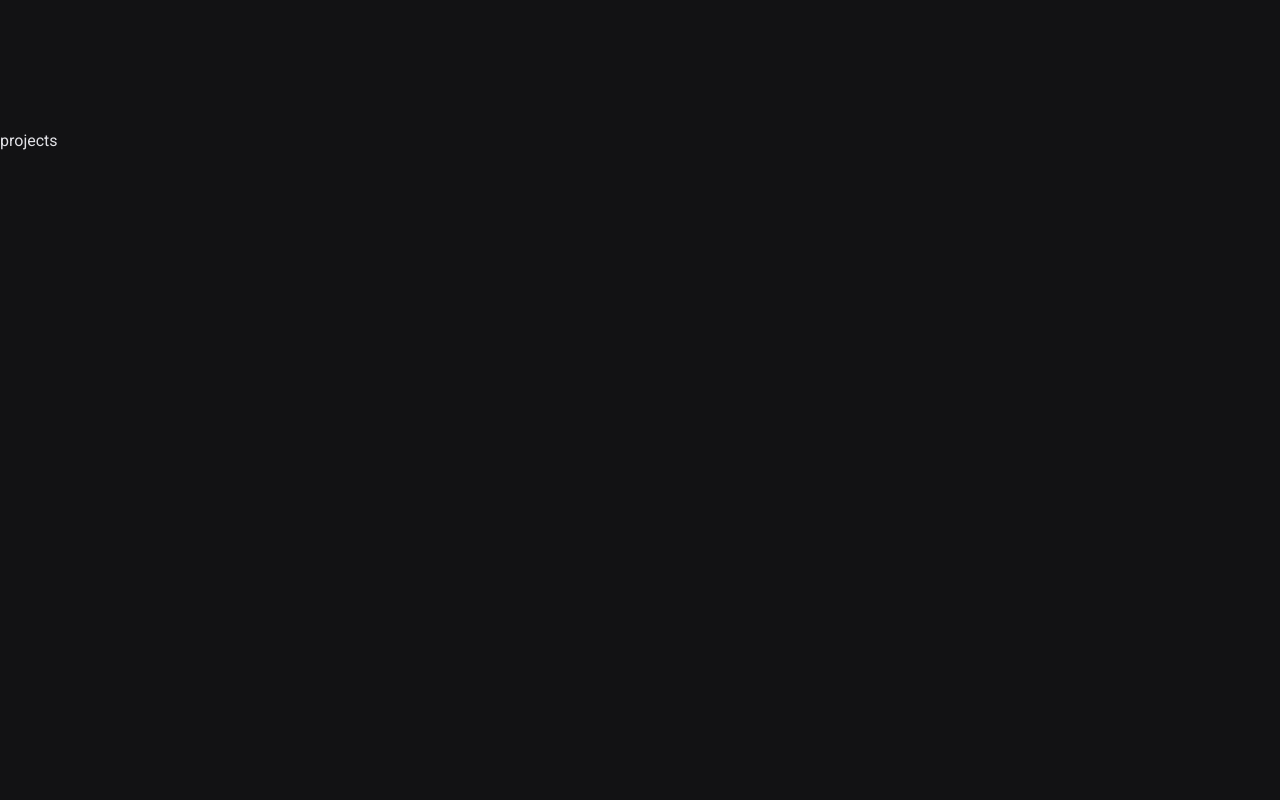
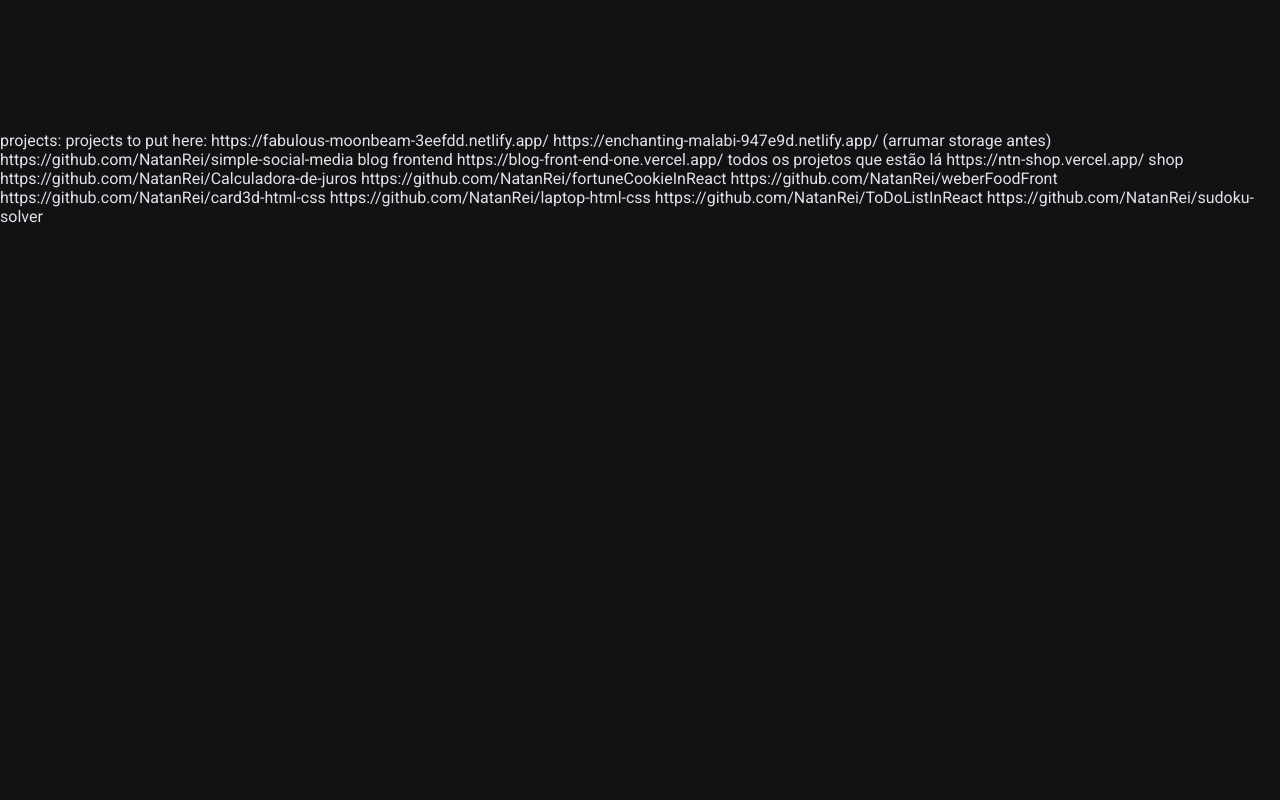
Before and after one commit to NatanRei/portifolio, a React (Vite) app: page / in a window 1280 px wide. Shown: the part 1620-2420 px from the top of the page. Built offline with nearby package versions, Linux system fonts and the light colour scheme.

Commit message:
feat: for now is this

```diff
--- a/src/pages/LandingPage/components/Projects/Projects.tsx
+++ b/src/pages/LandingPage/components/Projects/Projects.tsx
@@ -3,7 +3,19 @@ import { ProjectsContainer } from "./Projects.styles";
 export function Projects() {
     return (
         <ProjectsContainer>
-            projects
+            projects: projects to put here:
+            https://fabulous-moonbeam-3eefdd.netlify.app/
+            https://enchanting-malabi-947e9d.netlify.app/ (arrumar storage antes)
+            https://github.com/NatanRei/simple-social-media
+            blog frontend https://blog-front-end-one.vercel.app/ todos os projetos que estão lá
+            https://ntn-shop.vercel.app/ shop
+            https://github.com/NatanRei/Calculadora-de-juros
+            https://github.com/NatanRei/fortuneCookieInReact
+            https://github.com/NatanRei/weberFoodFront
+            https://github.com/NatanRei/card3d-html-css
+            https://github.com/NatanRei/laptop-html-css
+            https://github.com/NatanRei/ToDoListInReact
+            https://github.com/NatanRei/sudoku-solver
         </ProjectsContainer>
     );
 }
```
